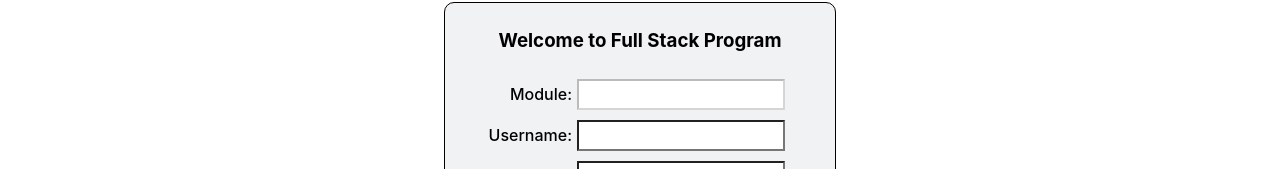
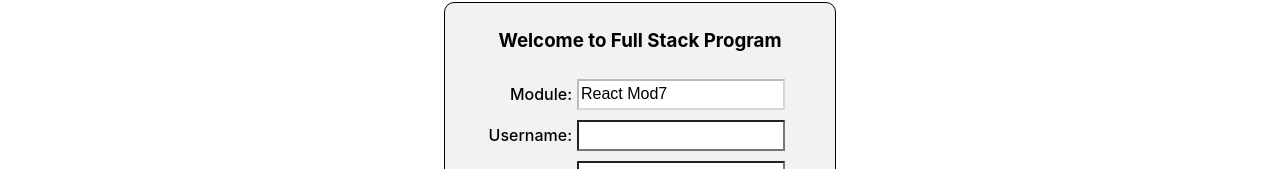
Before and after one commit to Limichui/frontend-react, a React (Vite) app: page /frontend-react/login in a window 1280 px wide. Shown: the part 254-423 px from the top of the page. Built offline with nearby package versions, Linux system fonts and the light colour scheme.

Commit message:
Trabajo Final: Ejercicio 2 - Completado

```diff
--- a/src/components/forms/FormLoginWithMotion.jsx
+++ b/src/components/forms/FormLoginWithMotion.jsx
@@ -1,4 +1,5 @@
 import { useState } from "react";
+import { useSelector } from 'react-redux';
 import { motion } from "motion/react";
 import useForm from "../hooks/useForm.js";
 import ModalInfo from "../../components/modals/ModalInfo.jsx";
@@ -8,7 +9,8 @@ const FormWithMotionAndHook = ({titleForm}) => {
 
     const {formData, handleChange} = useForm({
         username: '',
-        email: ''
+        email: '',
+        password: ''
     });
 
     const [showModal, setShowModal] = useState(false);
@@ -16,12 +18,15 @@ const FormWithMotionAndHook = ({titleForm}) => {
     const handleSubmit = (e) => {
         e.preventDefault();
         setShowModal(true);
-        console.log('datos del formulario', formData);
+        //console.log('datos del formulario', formData);
     };
 
     const onCloseModalInfo = () => {
         setShowModal(false);
     }
+
+    const initialValueForm  = useSelector((state) => state.form);
+    //console.log(initialValueForm);
 
     return (
         <motion.div
@@ -53,12 +58,10 @@ const FormWithMotionAndHook = ({titleForm}) => {
                         <input className="input-form"
                             type="text"
                             name="module"
-                            value={formData.module}
-                            onChange={handleChange}
+                            value={initialValueForm.formData.module}
                             required
                             disabled
                         />
-
                     </div>
                 </motion.div>
                 <motion.div
--- /dev/null
+++ b/src/store/features/form/formSlice.js
@@ -0,0 +1,24 @@
+import { createSlice } from '@reduxjs/toolkit'
+
+const initialState = {
+    formData: {
+        module: 'React Mod7',
+        username: '',
+        email: '',
+        password: 'mod7USIP-LIMBERT'
+    }
+}
+
+export const formSlice = createSlice({
+    name: 'form',
+    initialState,
+    reducers: {
+        setInitialValue: (state, action) => {
+            state.formData = action.payload
+        },
+    },
+})
+
+export const { setInitialValue } = formSlice.actions
+
+export default formSlice.reducer
--- a/src/store/store.js
+++ b/src/store/store.js
@@ -1,6 +1,7 @@
 import { configureStore } from '@reduxjs/toolkit';
 import counterReducer from './features/counter/counterSlice.js'
 import productReducer from './features/product/productSlice.js'
+import formReducer from './features/form/formSlice.js'
 // import userReducer from './features/user/userDlice.js'
 // import userProduct from './features/user/userProduct.js'
 
@@ -8,6 +9,7 @@ const store = configureStore({
     reducer: {
         counter: counterReducer,
         product: productReducer,
+        form: formReducer,
         // user: userReducer,
         // product: userProduct,
     },
```
